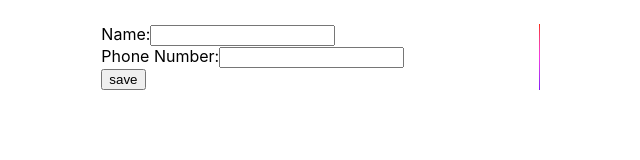
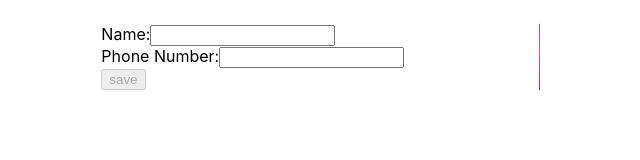
Before and after one commit to smilingkite/joke-form, an Angular app in the folder joke-form/: page / in a window 1280 px wide. Shown: the top 160 px of the page, without its empty margins (252-892 px from the left). Built offline with nearby package versions, Linux system fonts and the light colour scheme.

Commit message:
validate form

```diff
--- a/joke-form/src/app/app.component.html
+++ b/joke-form/src/app/app.component.html
@@ -10,7 +10,7 @@
           <label for="phone">Phone Number:</label>
           <input id="phone" type="tel" formControlName="phone" />
         </div>
-        <button type="submit">save</button>
+        <button type="submit" [disabled]="!jokeForm.valid">save</button>
       </form>
     </div>
     <div class="divider" role="separator" aria-label="Divider"></div>
--- a/joke-form/src/app/app.component.ts
+++ b/joke-form/src/app/app.component.ts
@@ -7,22 +7,35 @@ import { FormGroup, FormControl, ReactiveFormsModule } from '@angular/forms';
   styleUrl: './app.component.scss',
   imports: [ReactiveFormsModule],
 })
-
-// enable save button only when data is valid
 export class AppComponent {
   jokeForm = new FormGroup<JokeForm>({
-    name: new FormControl(''),
-    phone: new FormControl(),
+    name: new FormControl('', {
+      validators: (control) =>
+        control.value && control.value.length >= 2 ? null : { minlength: true },
+    }),
+    phone: new FormControl('', {
+      validators: (control) =>
+        /^\d{10}$/.test(control.value || '') ? null : { invalidPhone: true },
+    }),
   });
+
+  savedEntries: Entry[] = [];
 
   onSubmit() {
     // save data
     // clear form entries
     //
+
+    console.log('on submit', this.jokeForm);
   }
 }
 
 interface JokeForm {
   name: FormControl<string | null>;
-  phone: FormControl<number>;
+  phone: FormControl<string | null>;
 }
+
+interface Entry {
+  name: string;
+  phone: string;
+}
```
